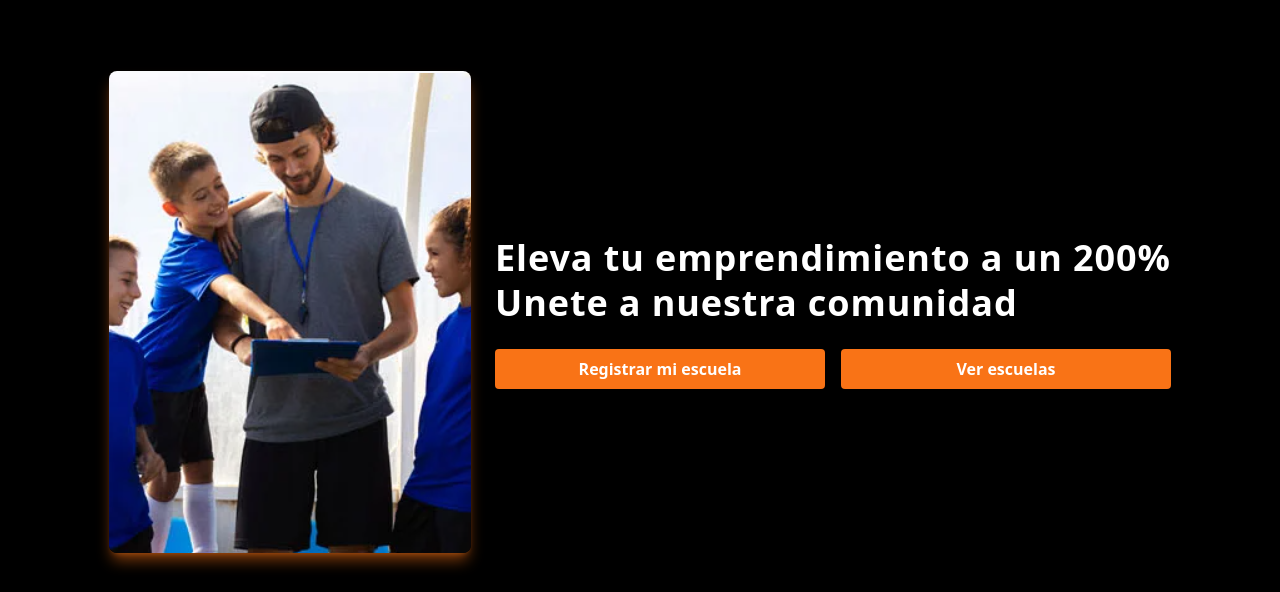
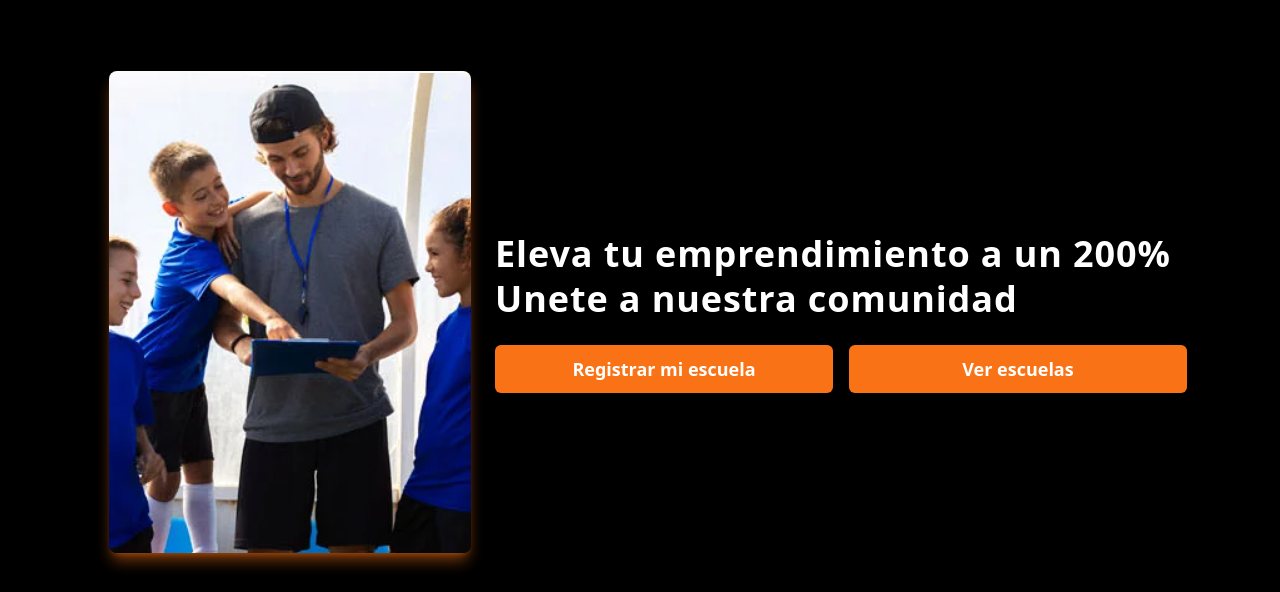
Before and after one commit to KevinAlejandroParra/clasmment-academy, a PHP site: page / in a window 1280 px wide. Shown: the part 1857-2449 px from the top of the page. Run offline with PHP 8.4, Linux system fonts and the light colour scheme; data comes from the database, SQL or seed files in the repository; some libraries are stand-ins or nearby versions.

Commit message:
perf(main)bug buttons for index

```diff
--- a/index.php
+++ b/index.php
@@ -282,12 +282,8 @@
         <div class="text-4xl tracking-wide leading-tight font-extrabold">Eleva tu emprendimiento a un 200%</div>
         <div class="text-4xl tracking-wide leading-tight font-bold">Unete a nuestra comunidad</div>
         <div class="flex mt-6 space-x-4">
-          <button class="w-1/2 bg-orange-500 hover:bg-orange-700 text-white font-bold py-2 px-4 rounded">
-          <a href="register_escuela.php"> Registrar mi escuela </a>
-          </button>
-          <button class="w-1/2 bg-orange-500 hover:bg-orange-700 text-white font-bold py-2 px-4 rounded">
-          <a href="aliados.php">Ver escuelas </a>
-          </button>
+          <a href="register_escuela.php" class="w-1/2 btn btn-md rounded-md bg-orange-500 text-white text-lg hover:bg-orange-600 border-none py-2 px-4">Registrar mi escuela</a>
+          <a href="aliados.php" class="w-1/2 btn btn-md rounded-md bg-orange-500 text-white text-lg hover:bg-orange-600 border-none py-2 px-4">Ver escuelas</a>
         </div>
       </div>
     </div>
```
